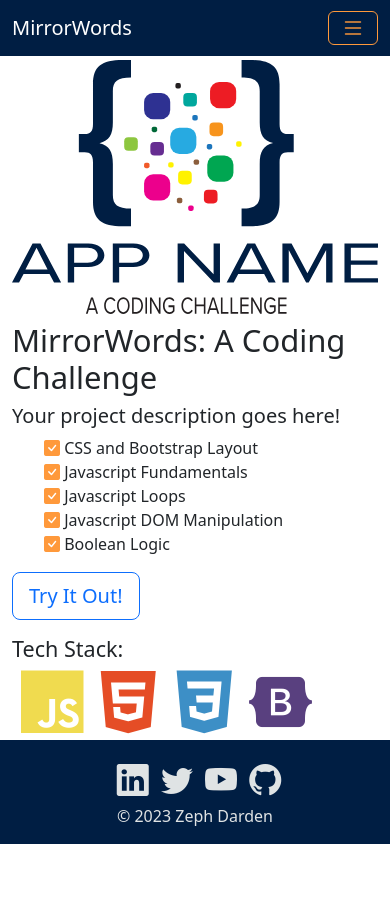
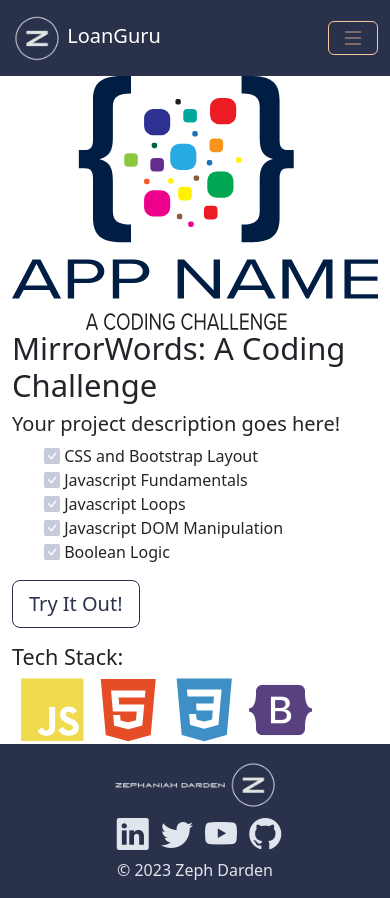
Before and after one commit to dev-vader091/MirrorWords-JS, a plain HTML site: page index.html in a window 390 px wide. Before the commit the page ends 844 px from the top, so only its background shows below. Drawn offline with nearby package versions, Linux system fonts and the light colour scheme.

Commit message:
added logos and changes color theme

```diff
--- a/css/site.css
+++ b/css/site.css
@@ -1,11 +1,12 @@
 :root {
-  --zd-primary-clr: #001e43;
-  --zd-secondary-clr: #ff993b;
-  --zd-dark-clr: #1b1b1b;
-  --zd-light-clr: #dfe3e4;
+  --zd-primary-clr: #767b91;
+  --zd-secondary-clr: #c7ccdb;
+  --zd-dark-clr: #2a324b;
+  --zd-light-clr: #e1e5ee;
+  --zd-highlight-clr: #f7c59f;
 
-  --zd-navbar-toggler-glow: rgba(255, 153, 59, 0.6);
-  --zd-navbar-toggler-color: #ff993b;
+  --zd-nav-toggler-clr: var(--zd-highlight-clr);
+  --zd-nav-toggler-glow: rgba(247, 197, 159, 0.55);
 }
 
 html,
@@ -27,20 +28,21 @@ footer {
 }
 
 /* START: nav bar overrides */
+/* START: nav bar overrides */
 #main-nav {
-  background-color: var(--zd-primary-clr);
+  background-color: var(--zd-dark-clr);
 }
 
 #main-nav button {
-  border-color: var(--zd-secondary-clr);
+  border-color: var(--zd-highlight-clr);
 }
 
 .navbar-toggler {
-  color: var(--zd-navbar-toggler-glow);
+  color: var(--zd-nav-toggler-glow);
 }
 
 .navbar-toggler-icon-zd {
-  color: var(--zd-navbar-toggler-color);
+  color: var(--zd-nav-toggler-color);
   font-size: 1.5rem;
 }
 
@@ -48,7 +50,7 @@ footer {
 
 /* START: Footer styles */
 footer {
-  background-color: var(--zd-primary-clr);
+  background-color: var(--zd-dark-clr);
   color: var(--zd-light-clr);
 }
 
@@ -59,10 +61,11 @@ footer {
 }
 
 .socialicons:hover {
-  color: var(--zd-secondary-clr);
+  color: var(--zd-primary-clr);
 }
 
 /* END: Footer styles */
+
 
 
 /* START: Main Content Styles */
@@ -84,4 +87,18 @@ footer {
   padding-left: 0.5rem;
 }
 
+#loanSummary.active {
+  visibility: visible !important;
+}
+
+.cta-btn {
+  color: var(--zd-dark-clr) !important;
+  border-color: var(--zd-dark-clr) !important;
+}
+
+.cta-btn:hover {
+  background: var(--zd-dark-clr) !important;
+  color: var(--zd-light-clr) !important;
+}
+
 /* END: Main Content Styles */
--- a/index.html
+++ b/index.html
@@ -26,7 +26,9 @@
       <div class="container">
         <a class="navbar-brand" href="/index.html">
           <!-- logo/Mark goes here -->
-          MirrorWords
+          <img src="/img/Color logo - no background2.png" class="d-none d-lg-inline" height="50" alt="">
+          <img src="/img/logo-brand-mobile.png" class="d-lg-none" height="50" alt="">
+          LoanGuru
         </a>
         <button class="navbar-toggler" type="button" data-bs-toggle="collapse" data-bs-target="#navbarSupportedContent"
           aria-controls="navbarSupportedContent" aria-expanded="false" aria-label="Toggle navigation">
@@ -91,7 +93,7 @@
           </li>
         </ul>
         <div>
-          <a href="/app.html" class="btn btn-outline-primary btn-lg">Try It Out!</a>
+          <a href="/app.html" class="btn btn-outline-primary btn-lg cta-btn">Try It Out!</a>
         </div>
         <h4 class="mt-3">Tech Stack:</h4>
         <div>
@@ -116,6 +118,7 @@
         </div>
         <div class="col text-center">
           <!-- logo goes here -->
+          <img src="/img/Color logo - no background2.png" height="50" alt="">
         </div>
         <div class="col text-center text-lg-end">
           <a href="#">
```
Also changed, not shown: app.html (+6 -5 lines), code.html (+6 -3 lines), img/Color logo - no background2.png (added), img/bgblack-zd-brand.png (deleted), img/bgblue-zd-brand-mark.png (deleted), img/bgblue-zd-brand.png (deleted), img/bgblue-zd-brand2.png (deleted), img/logo-brand-mobile.png (added), img/zd-brand-logo-bgblack.png (deleted).
